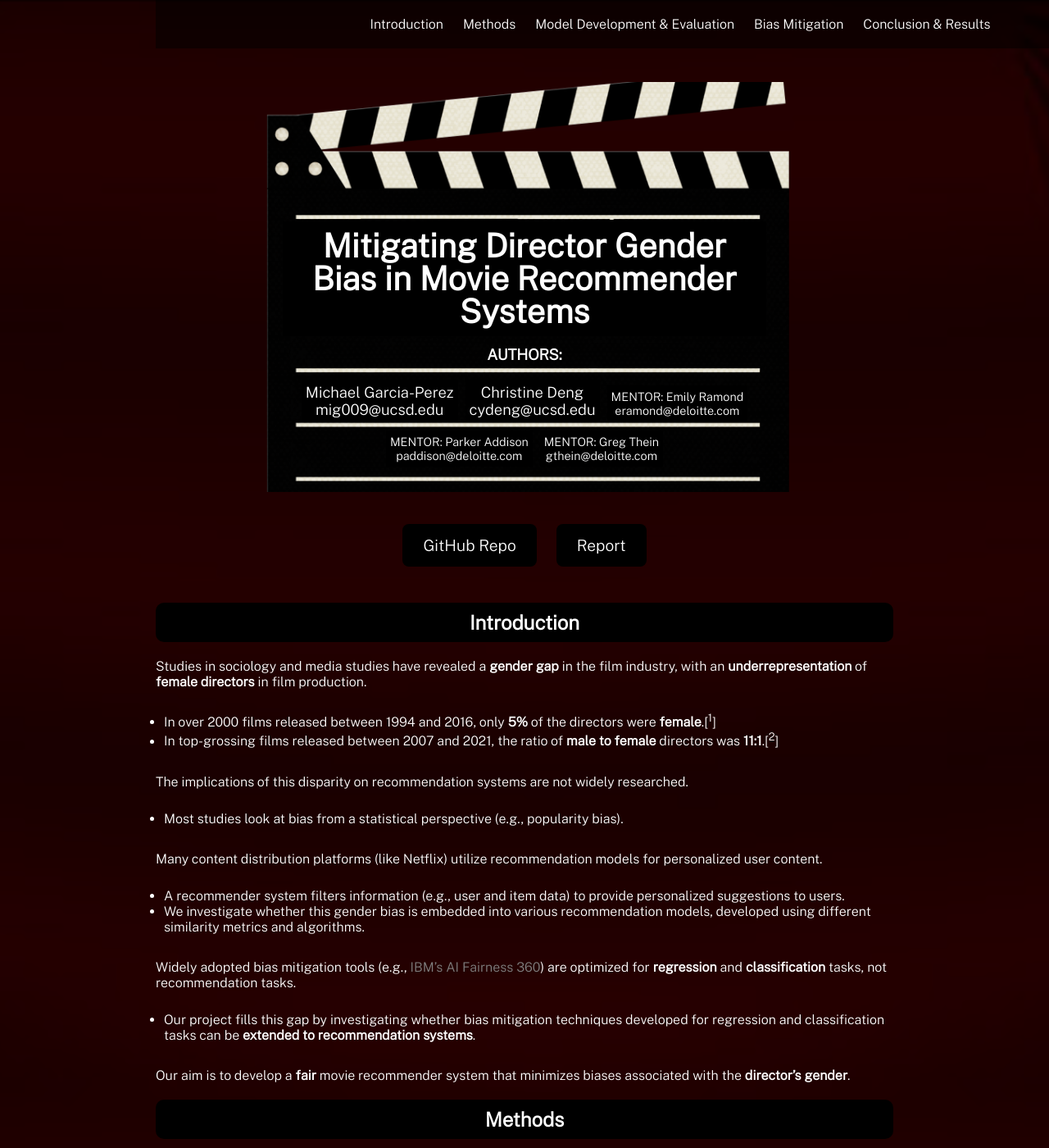
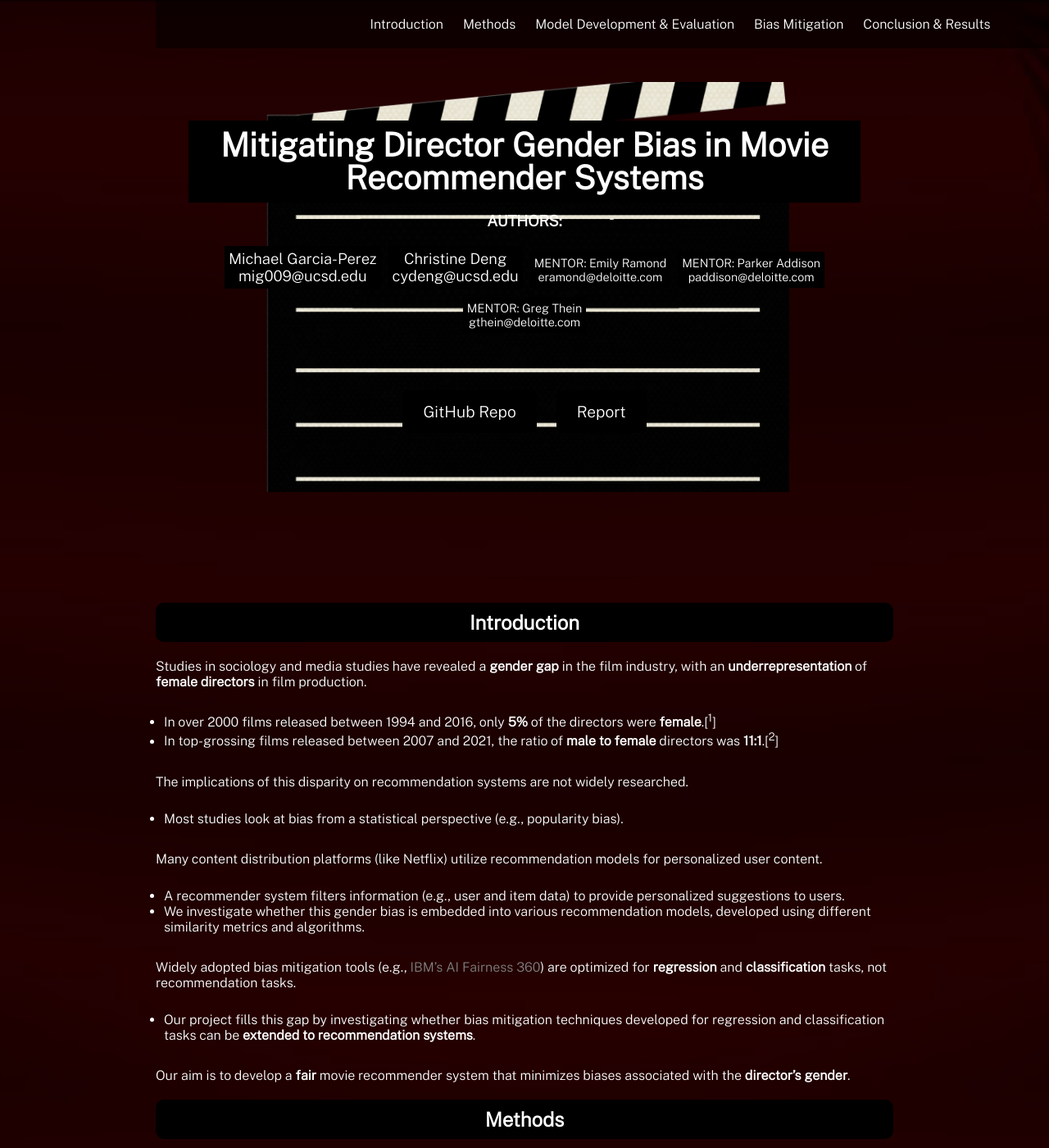
Before and after one commit to michael-garciaperez/DSC180A-Methodology-5, a Jekyll site: the page built from index.md, in a window 1280 px wide and 1400 px high. Shown: the whole window at 82% size. Built offline with Jekyll 4.4.1, drawn with Linux system fonts in a browser that asks for light colours.

Commit message:
Update style.scss

```diff
--- a/assets/css/style.scss
+++ b/assets/css/style.scss
@@ -25,8 +25,7 @@ div.shell {
 header {
   position: relative;
   z-index: 2;
-  margin: 100px auto; /* Adjusted margin */
-  max-width: 670px;
+  margin: 100px auto 0; /* Adjusted margin */
   padding: 20px 40px 25px;
   height: 500px;
 }
@@ -40,8 +39,7 @@ header h1 {
   line-height: 1;
   background-color: black;
   padding: 10px 20px;
-  margin-top: 150px;
-  max-width: 550px;
+  max-width: 100%; /* Updated to span the full width */
   margin-left: auto;
   margin-right: auto;
 }
```
